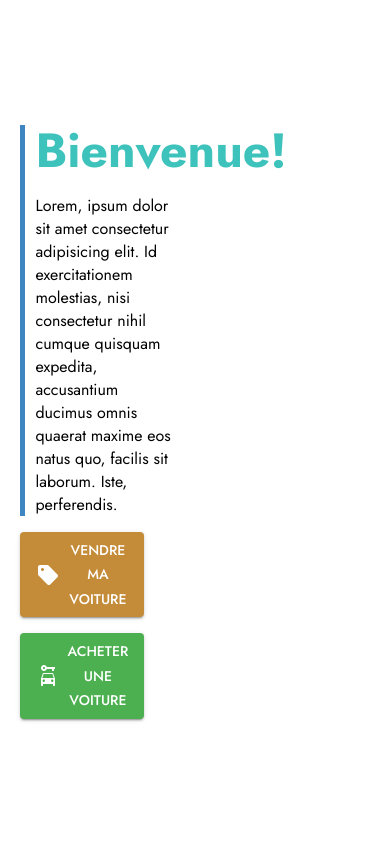
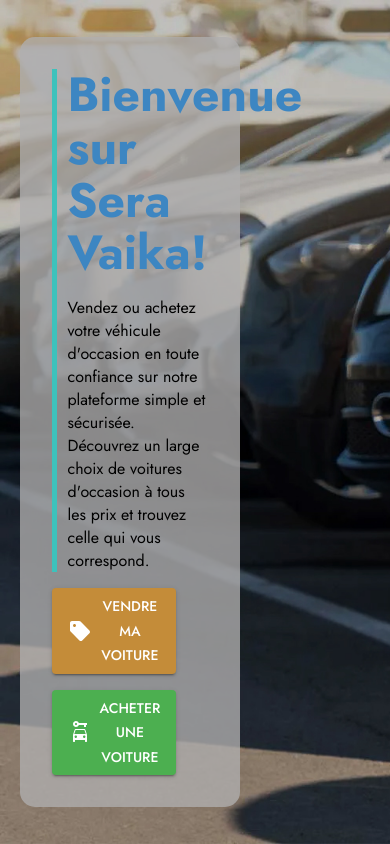
Before and after one commit to Nante1905/cloud-s5-front, a React (Vite) app: page / in a window 390 px wide. Built offline with nearby package versions, Linux system fonts and the light colour scheme.

Commit message:
fix [LANDING PAGE] responsive page

```diff
--- a/src/components/download-page/pages/download-page.root.scss
+++ b/src/components/download-page/pages/download-page.root.scss
@@ -9,7 +9,7 @@
   align-items: center;
   justify-content: space-between;
   position: relative;
-  .landing-text {
+  .download-text {
     position: relative;
     margin-inline: 5%;
     width: 40%;
@@ -53,8 +53,9 @@
 @media (max-width: 600px) {
   .download-bg {
     background: #76a09e1c !important;
-    .landing-text {
-      width: 100%;
+    justify-content: center;
+    .download-text {
+      width: 80%;
     }
     .img-container {
       display: none !important;
--- a/src/components/download-page/pages/download-page.root.tsx
+++ b/src/components/download-page/pages/download-page.root.tsx
@@ -5,7 +5,7 @@ import "./download-page.root.scss";
 const DownloadPage = () => {
   return (
     <div className="download-bg">
-      <div className="landing-text">
+      <div className="download-text">
         <div className="content">
           <div className="text">
             <h1 className="landing-title primary-text">
--- a/src/components/landing-page/pages/landing-page.root.scss
+++ b/src/components/landing-page/pages/landing-page.root.scss
@@ -66,3 +66,29 @@
     }
   }
 }
+
+@media (max-width: 900px) {
+  .landing-bg {
+    background: url("/images/bg-parking-2.jpg");
+    background-repeat: no-repeat;
+    background-size: cover;
+  }
+  .landing-text {
+    background: #b0afafc7;
+    padding: 2rem;
+    border-radius: 15px;
+    .landing-title {
+      color: $secondary !important;
+    }
+    .content {
+      .text {
+        &::before {
+          background-color: $primary !important;
+        }
+      }
+    }
+  }
+  .landing-img {
+    display: none;
+  }
+}
--- a/src/components/landing-page/pages/landing-page.root.tsx
+++ b/src/components/landing-page/pages/landing-page.root.tsx
@@ -12,13 +12,13 @@ const LandingPage = () => {
           <div className="text">
             <h1 className="landing-title primary-text">
               {" "}
-              <div></div> Bienvenue!
+              <div></div> Bienvenue sur Sera Vaika!
             </h1>
             <p>
-              Lorem, ipsum dolor sit amet consectetur adipisicing elit. Id
-              exercitationem molestias, nisi consectetur nihil cumque quisquam
-              expedita, accusantium ducimus omnis quaerat maxime eos natus quo,
-              facilis sit laborum. Iste, perferendis.
+              Vendez ou achetez votre véhicule d'occasion en toute confiance sur
+              notre plateforme simple et sécurisée. Découvrez un large choix de
+              voitures d'occasion à tous les prix et trouvez celle qui vous
+              correspond.
             </p>
           </div>
           <div className="div-action">
```
Also changed, not shown: public/images/bg-parking-2.jpg (added).
